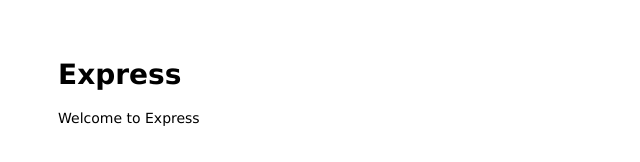
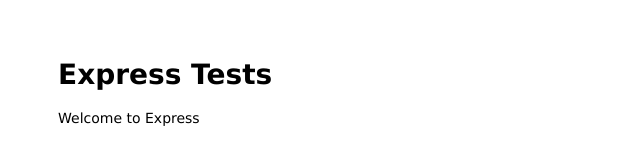
Before and after one commit to onesimusrex/navfac, a website: page public/index.html in a window 1280 px wide. Shown: the whole page, without its empty margins (0-640 px from the left). Drawn offline with Linux system fonts and the light colour scheme.

Commit message:
Update index.html

```diff
--- a/public/index.html
+++ b/public/index.html
@@ -6,7 +6,7 @@
 </head>
 
 <body>
-  <h1>Express</h1>
+  <h1>Express Tests</h1>
   <p>Welcome to Express</p>
 </body>
 
```
